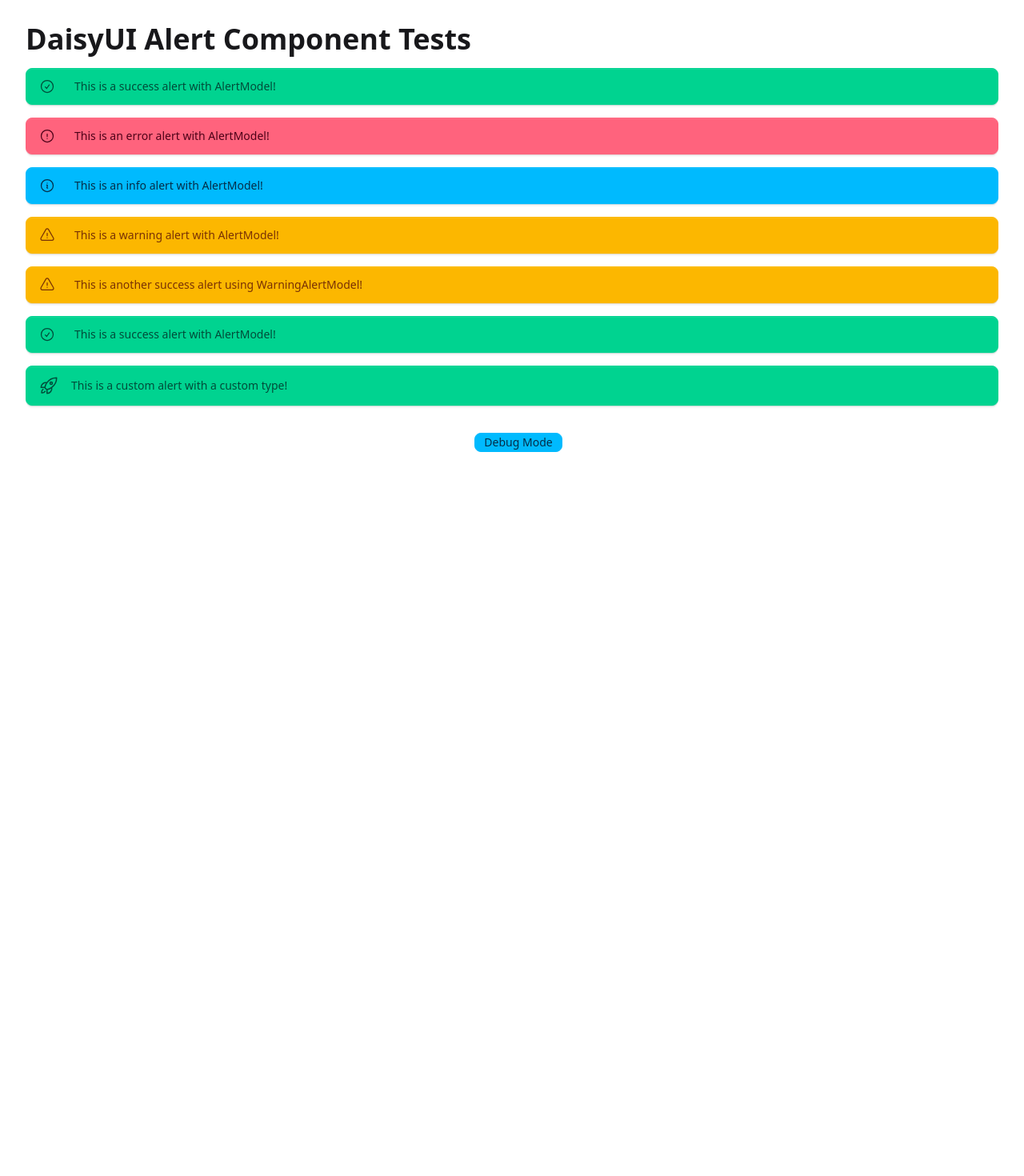
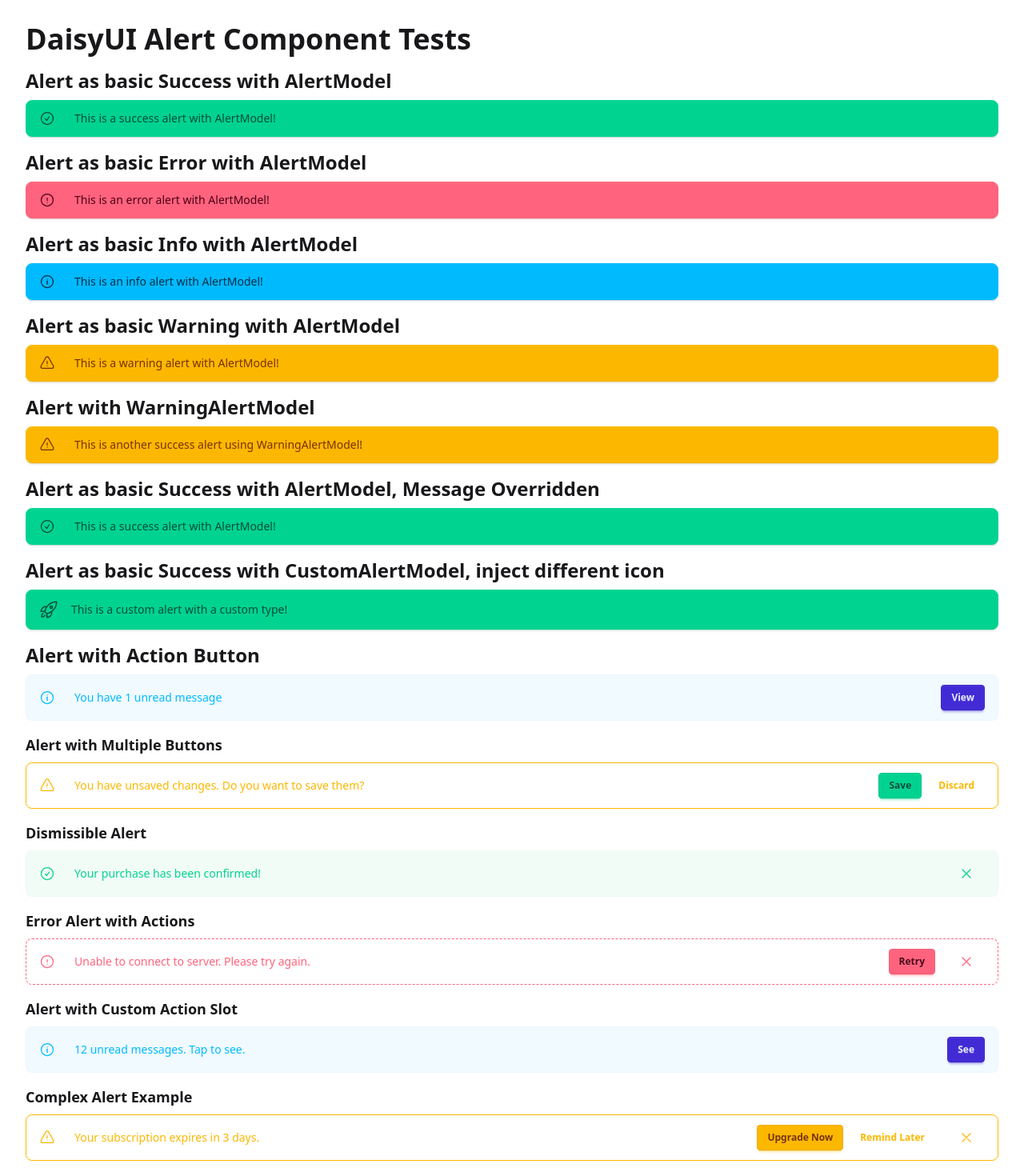
Before and after one commit to tpickles118/vite-ui-components, a Vue app: page /alert-view in a window 1280 px wide. Shown: the part 100-1570 px from the top of the page at 80% size. Before the commit the page ends 800 px from the top, so only its background shows below. Built offline with nearby package versions, Linux system fonts and the light colour scheme.

Commit message:
added emits for buttons, example of buttons

```diff
--- a/src/components/base/DaisyAlert.vue
+++ b/src/components/base/DaisyAlert.vue
@@ -7,7 +7,9 @@
     ExclamationCircleIcon,
     ExclamationTriangleIcon,
     CheckCircleIcon,
+    XMarkIcon,
 } from '@heroicons/vue/24/outline'
+import alert from 'daisyui/components/alert'
 
 const props = defineProps({
     alertModel: {
@@ -15,6 +17,9 @@
         required: true,
     },
 })
+
+// define emits
+const emit = defineEmits(['button-click', 'dismiss', 'action'])
 
 const iconMap = {
     INFO: InformationCircleIcon,
@@ -57,10 +62,31 @@
     return cls
 })
 
-// TODO: add events
-// TODO: add button support once button model is done
-// TODO: add animation options
+// Handle button click events
+const handleButtonClick = (buttonKey) => {
+    emit('button-click', {
+        alertId: props.alertModel?.id,
+        buttonKey,
+        alertModel: props.alertModel,
+    })
+}
 
+// handle dismiss event
+const handleDismiss = () => {
+    emit('dismiss', {
+        alertId: props.alertModel?.id,
+        alertModel: props.alertModel,
+    })
+}
+
+// handle action event
+const handleAction = (actionKey) => {
+    emit('action', {
+        alertId: props.alertModel?.id,
+        actionKey,
+        alertModel: props.alertModel,
+    })
+}
 </script>
 
 <template>
@@ -71,14 +97,36 @@
         </slot>
 
         <!-- Named slot for title/header -->
-        <slot name="title"></slot>
+        <slot name="title">
+            <h3 v-if="alertModel?.title" class="font-bold">
+                {{ alertModel?.title }}
+            </h3>
+        </slot>
 
         <!-- Named slot for message (fallback to alertModel.message) -->
         <slot name="message">
-            {{ alertModel?.message }}
+            <div v-if="alertModel?.message" :class="alertModel?.title ? 'txt-xs' : ''">
+                {{ alertModel?.message }}
+            </div>
         </slot>
 
+        <div v-if="alertModel?.buttons && alertModel.buttons.length > 0" class="flex gap-2">
+            <button
+                v-for="button in alertModel.buttons"
+                :key="button.key || button.label"
+                :class="button.class || 'btn btn-sm'"
+                :disabled="button.disabled"
+                @click="handleButtonClick(button.key || button.label)"
+            >
+                {{ button.label || 'Button' }}
+            </button>
+        </div>
+
+        <button v-if="alertModel?.isDismissible" class="btn btn-sm btn-ghost ml-auto" @click="handleDismiss">
+            <XMarkIcon class="size-5" />
+        </button>
+
         <!-- Extra actions: e.g. buttons, etc. -->
-        <slot name="actions"></slot>
+        <slot name="actions" :on-action="handleAction"></slot>
     </div>
 </template>
--- a/src/components/models/alertModel.js
+++ b/src/components/models/alertModel.js
@@ -8,6 +8,8 @@
         isOutline = false,
         isDash = false,
         direction = null,
+        buttons = [],
+        isDismissible = false,
         message = 'This is an alert message.',
     } = {}) {
         Object.defineProperty(this, 'id', {
@@ -21,6 +23,8 @@
         this.isOutline = isOutline
         this.isDash = isDash
         this.direction = direction
+        this.buttons = buttons      // array of { key, label, class, disabled }
+        this.isDismissible = isDismissible
         this.message = message
     }
 
--- a/src/views/daisy-wrapper-views/AlertView.vue
+++ b/src/views/daisy-wrapper-views/AlertView.vue
@@ -1,40 +1,244 @@
 <script setup>
-import { AlertModel, WarningAlertModel, CustomAlertModel } from '@/components/models/alertModel.js';
-import  DaisyAlert  from '@/components/base/DaisyAlert.vue';
+import { ref } from 'vue'
+import { AlertModel, WarningAlertModel, CustomAlertModel } from '@/components/models/alertModel.js'
+import DaisyAlert from '@/components/base/DaisyAlert.vue'
 import { RocketLaunchIcon } from '@heroicons/vue/24/outline'
 
-const successAlert = new AlertModel({ type: 'SUCCESS', message: 'This is a success alert with AlertModel!' });
-const errorAlert = new AlertModel({ type: 'ERROR', message: 'This is an error alert with AlertModel!' });
-const infoAlert = new AlertModel({ type: 'INFO', message: 'This is an info alert with AlertModel!', direction: 'vertical' });
-const warningAlert = new AlertModel({ type: 'WARNING', message: 'This is a warning alert with AlertModel!'});
-const Warning = new WarningAlertModel({ message: 'This is another success alert using WarningAlertModel!' });
+const successAlert = new AlertModel({
+    type: 'SUCCESS',
+    message: 'This is a success alert with AlertModel!',
+})
+const errorAlert = new AlertModel({
+    type: 'ERROR',
+    message: 'This is an error alert with AlertModel!',
+})
+const infoAlert = new AlertModel({
+    type: 'INFO',
+    message: 'This is an info alert with AlertModel!',
+    direction: 'vertical',
+})
+const warningAlert = new AlertModel({
+    type: 'WARNING',
+    message: 'This is a warning alert with AlertModel!',
+})
+const Warning = new WarningAlertModel({
+    message: 'This is another success alert using WarningAlertModel!',
+})
 
 const customAlert = new CustomAlertModel({
     message: 'This is a custom alert with a custom type!',
-    customIcon: RocketLaunchIcon
-});
+    customIcon: RocketLaunchIcon,
+})
 
+// Alert with action button
+const infoAlert2 = ref(
+    new AlertModel({
+        id: 'info-alert-1',
+        type: 'INFO',
+        title: 'New message!',
+        message: 'You have 1 unread message',
+        isSoft: true,
+        buttons: [{ key: 'view', label: 'View', class: 'btn btn-sm btn-primary' }],
+    })
+)
 
+// Alert with multiple buttons
+const warningAlert2 = ref(
+    new AlertModel({
+        id: 'warning-alert-1',
+        type: 'WARNING',
+        title: 'Unsaved changes',
+        message: 'You have unsaved changes. Do you want to save them?',
+        isOutline: true,
+        buttons: [
+            { key: 'save', label: 'Save', class: 'btn btn-sm btn-success' },
+            { key: 'discard', label: 'Discard', class: 'btn btn-sm btn-ghost' },
+        ],
+    })
+)
+
+// Dismissible alert
+const successAlert2 = ref(
+    new AlertModel({
+        id: 'success-alert-1',
+        type: 'SUCCESS',
+        message: 'Your purchase has been confirmed!',
+        isSoft: true,
+        isDismissible: true,
+    })
+)
+
+// Error alert with retry button
+const errorAlert2 = ref(
+    new AlertModel({
+        id: 'error-alert-1',
+        type: 'ERROR',
+        title: 'Connection failed',
+        message: 'Unable to connect to server. Please try again.',
+        isDash: true,
+        buttons: [{ key: 'retry', label: 'Retry', class: 'btn btn-sm btn-error' }],
+        isDismissible: true,
+    })
+)
+
+// Alert with custom action slot
+const customAlert2 = ref(
+    new AlertModel({
+        id: 'custom-alert-1',
+        type: 'INFO',
+        message: '12 unread messages. Tap to see.',
+        isSoft: true,
+    })
+)
+
+// Event handlers
+const handleButtonClick = ({ alertId, buttonKey, alertModel }) => {
+    console.log(`Button clicked: ${buttonKey} on alert: ${alertId}`)
+
+    switch (buttonKey) {
+        case 'view':
+            // Navigate to messages
+            console.log('Navigating to messages...')
+            break
+        case 'save':
+            // Save changes
+            console.log('Saving changes...')
+            break
+        case 'discard':
+            // Discard changes
+            console.log('Discarding changes...')
+            break
+        case 'retry':
+            // Retry connection
+            console.log('Retrying connection...')
+            break
+    }
+}
+
+const handleDismiss = ({ alertId }) => {
+    console.log(`Alert dismissed: ${alertId}`)
+    // Hide or remove the alert
+}
+
+const handleAction = ({ alertId, actionName }) => {
+    console.log(`Custom action: ${actionName} on alert: ${alertId}`)
+}
+
+const handleCustomSee = () => {
+    console.log('Custom see button clicked')
+}
 </script>
 
 <template>
-
     <div class="container mx-auto p-8">
         <h1 class="text-4xl font-bold mb-4">DaisyUI Alert Component Tests</h1>
 
         <div class="space-y-4">
+            <section>
+                <h3 class="text-2xl font-bold mb-2">Alert as basic Success with AlertModel</h3>
+
                 <DaisyAlert :alert-model="successAlert" />
+            </section>
+            <section>
+                <h3 class="text-2xl font-bold mb-2">Alert as basic Error with AlertModel</h3>
+
                 <DaisyAlert :alert-model="errorAlert" />
+            </section>
+            <section>
+                <h3 class="text-2xl font-bold mb-2">Alert as basic Info with AlertModel</h3>
                 <DaisyAlert :alert-model="infoAlert" />
+            </section>
+            <section>
+                <h3 class="text-2xl font-bold mb-2">Alert as basic Warning with AlertModel</h3>
                 <DaisyAlert :alert-model="warningAlert" />
+            </section>
+            <section>
+                <h3 class="text-2xl font-bold mb-2">Alert with WarningAlertModel</h3>
                 <DaisyAlert :alert-model="Warning" />
+            </section>
+
             <!-- slot example -->
-            <DaisyAlert :alert-model="successAlert">Overridden slot message for success alert</DaisyAlert>
-            <DaisyAlert :alert-model="customAlert" class=" alert-success">
+            <section>
+                <h3 class="text-2xl font-bold mb-2">
+                    Alert as basic Success with AlertModel, Message Overridden
+                </h3>
+                <DaisyAlert :alert-model="successAlert"
+                    >Overridden slot message for success alert</DaisyAlert
+                >
+            </section>
+            <section>
+                <h3 class="text-2xl font-bold mb-2">
+                    Alert as basic Success with CustomAlertModel, inject different icon
+                </h3>
+                <DaisyAlert :alert-model="customAlert" class="alert-success">
                     <template #icon>
                         <component :is="customAlert.customIcon" class="size-6" />
                     </template>
                 </DaisyAlert>
+            </section>
+
+            <section>
+                <h3 class="text-2xl font-bold mb-2">Alert with Action Button</h3>
+                <DaisyAlert :alert-model="infoAlert2" @button-click="handleButtonClick" />
+            </section>
+
+            <section>
+                <h3 class="text-lg font-semibold mb-2">Alert with Multiple Buttons</h3>
+                <DaisyAlert :alert-model="warningAlert2" @button-click="handleButtonClick" />
+            </section>
+
+            <section>
+                <h3 class="text-lg font-semibold mb-2">Dismissible Alert</h3>
+                <DaisyAlert :alert-model="successAlert2" @dismiss="handleDismiss" />
+            </section>
+
+            <section>
+                <h3 class="text-lg font-semibold mb-2">Error Alert with Actions</h3>
+                <DaisyAlert
+                    :alert-model="errorAlert2"
+                    @button-click="handleButtonClick"
+                    @dismiss="handleDismiss"
+                />
+            </section>
+
+            <section>
+                <h3 class="text-lg font-semibold mb-2">Alert with Custom Action Slot</h3>
+                <DaisyAlert :alert-model="customAlert2" @action="handleAction">
+                    <template #actions="{ onAction }">
+                        <button class="btn btn-sm btn-primary" @click="handleCustomSee">See</button>
+                    </template>
+                </DaisyAlert>
+            </section>
+
+            <section>
+                <h3 class="text-lg font-semibold mb-2">Complex Alert Example</h3>
+                <DaisyAlert
+                    :alert-model="
+                        new AlertModel({
+                            id: 'complex-alert',
+                            type: 'WARNING',
+                            title: 'Payment Required',
+                            message: 'Your subscription expires in 3 days.',
+                            isOutline: true,
+                            buttons: [
+                                {
+                                    key: 'upgrade',
+                                    label: 'Upgrade Now',
+                                    class: 'btn btn-sm btn-warning',
+                                },
+                                {
+                                    key: 'remind',
+                                    label: 'Remind Later',
+                                    class: 'btn btn-sm btn-ghost',
+                                },
+                            ],
+                            isDismissible: true,
+                        })
+                    "
+                    @button-click="handleButtonClick"
+                    @dismiss="handleDismiss"
+                />
+            </section>
         </div>
     </div>
 </template>
```
Lines whose indentation alone changed are shown as unchanged.
